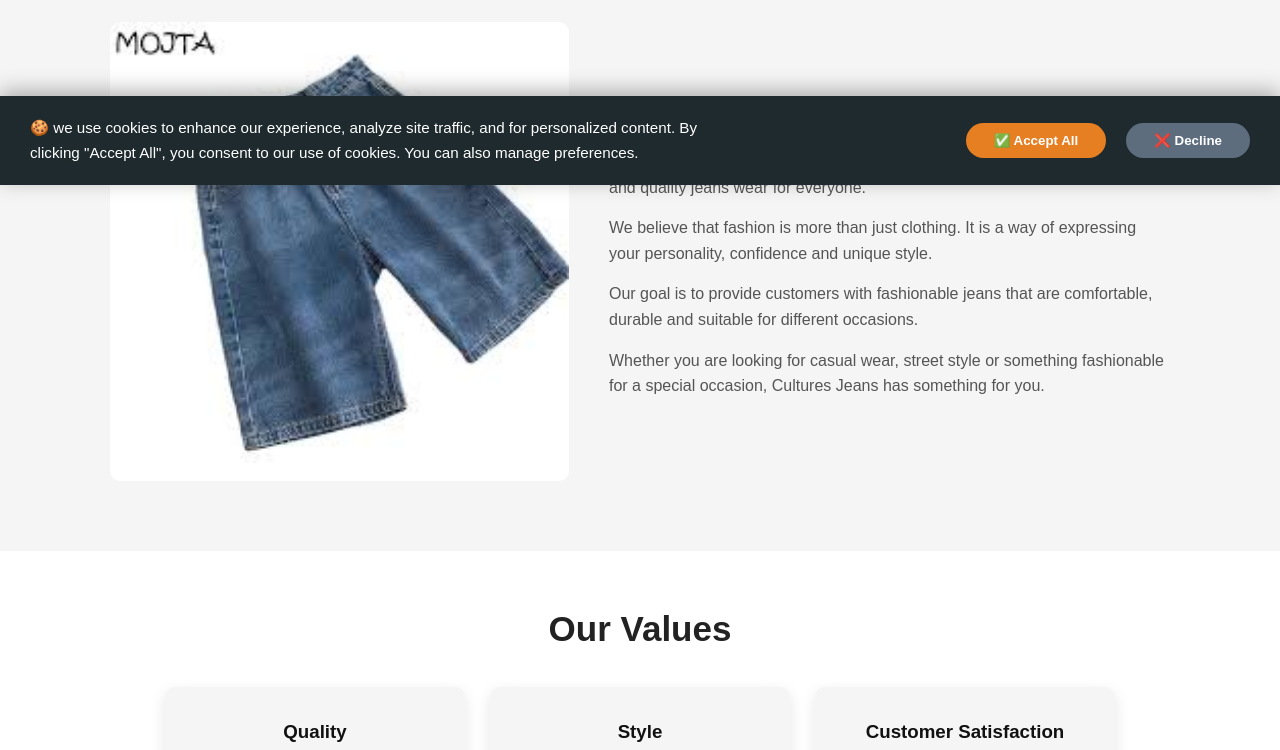
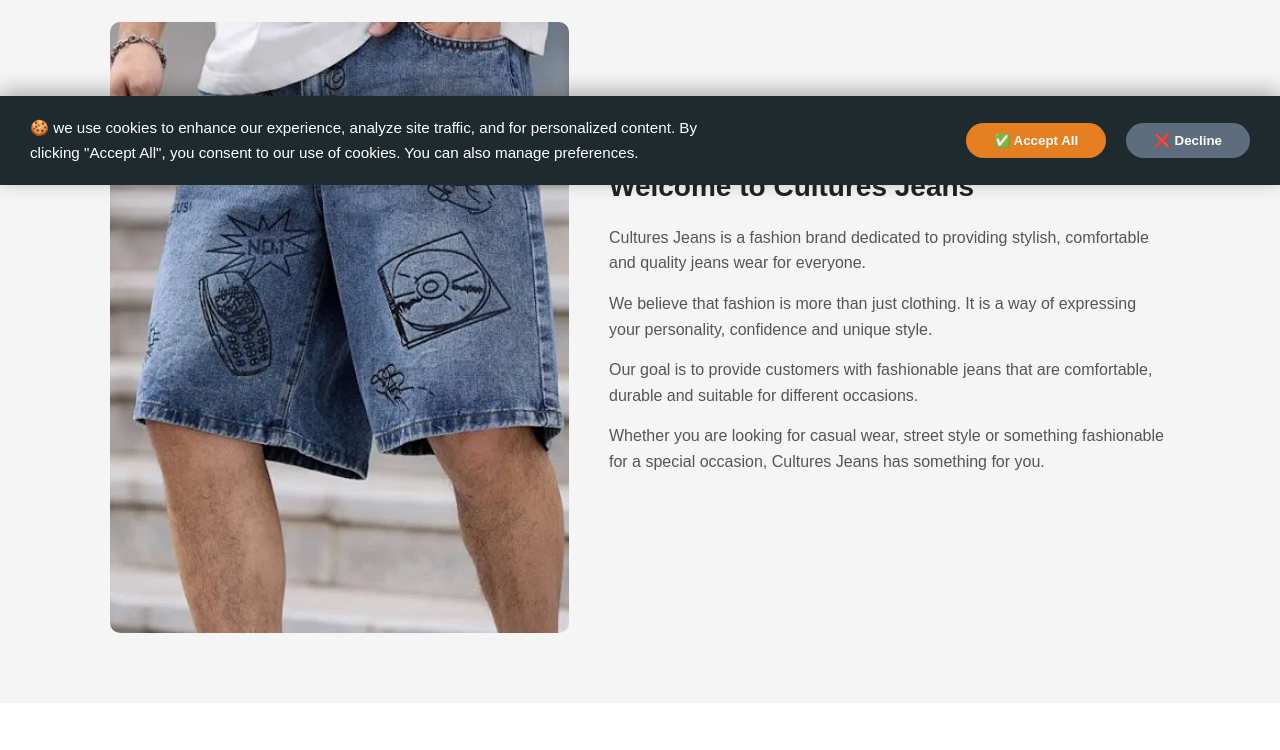
Before and after one commit to culture1234/CULTURESJEANS, a plain HTML site: page about.html in a window 1280 px wide. Shown: the part 615-1365 px from the top of the page. Drawn offline with Linux system fonts and the light colour scheme.

Commit message:
Update about.html

```diff
--- a/about.html
+++ b/about.html
@@ -122,7 +122,7 @@
      <section class="about">
       <h2>Who We Are</h2>
       <div class="about-content">
-        <img src="images/b3.jpeg" alt="Cultures Jeans">
+        <img src="images/s1.webp" alt="Cultures Jeans">
         <div class="about-text">
           <h3>Welcome to Cultures Jeans</h3>
            <p> Cultures Jeans is a fashion brand dedicated to providing stylish, comfortable and quality jeans wear for everyone. </p>
```
